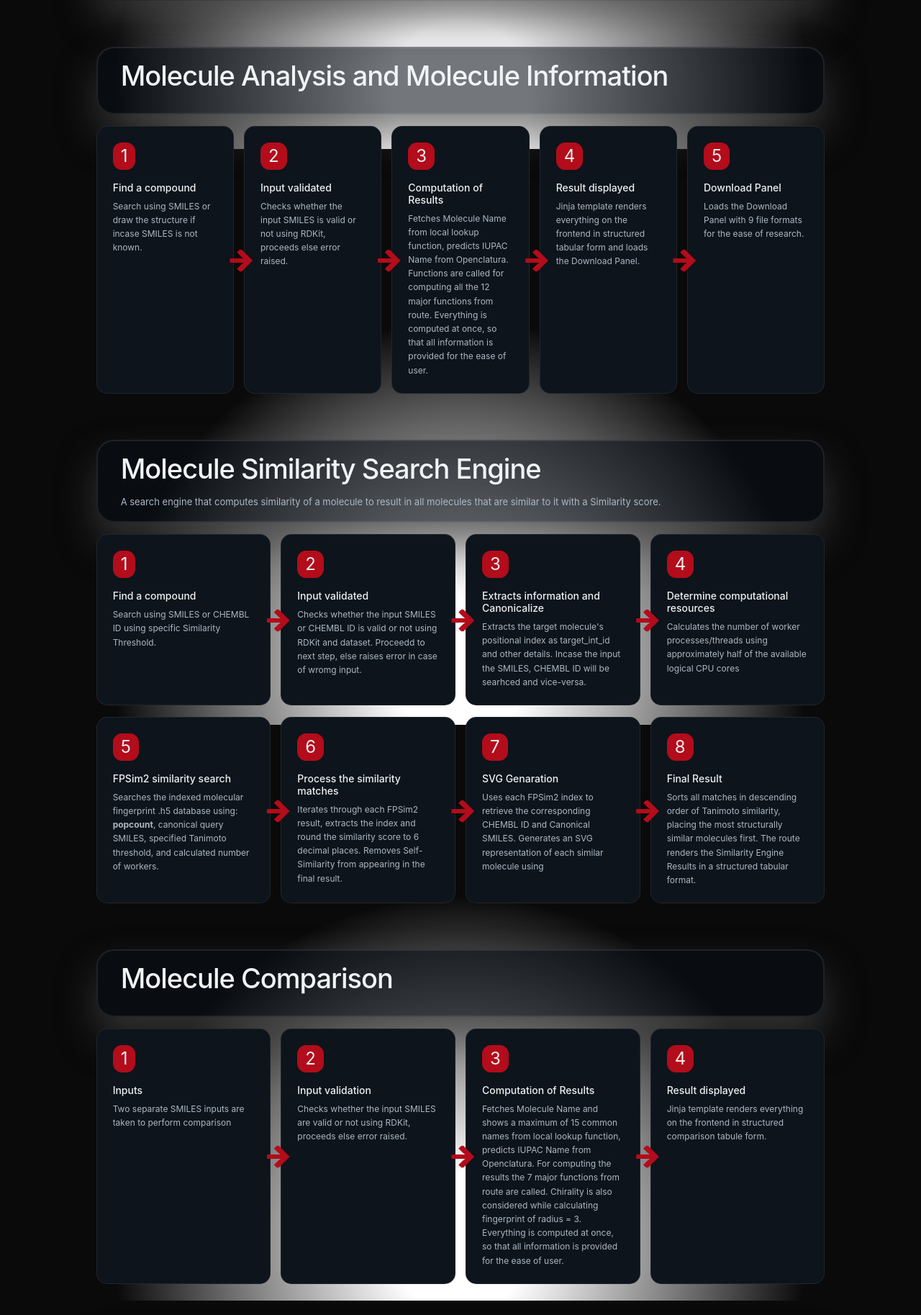
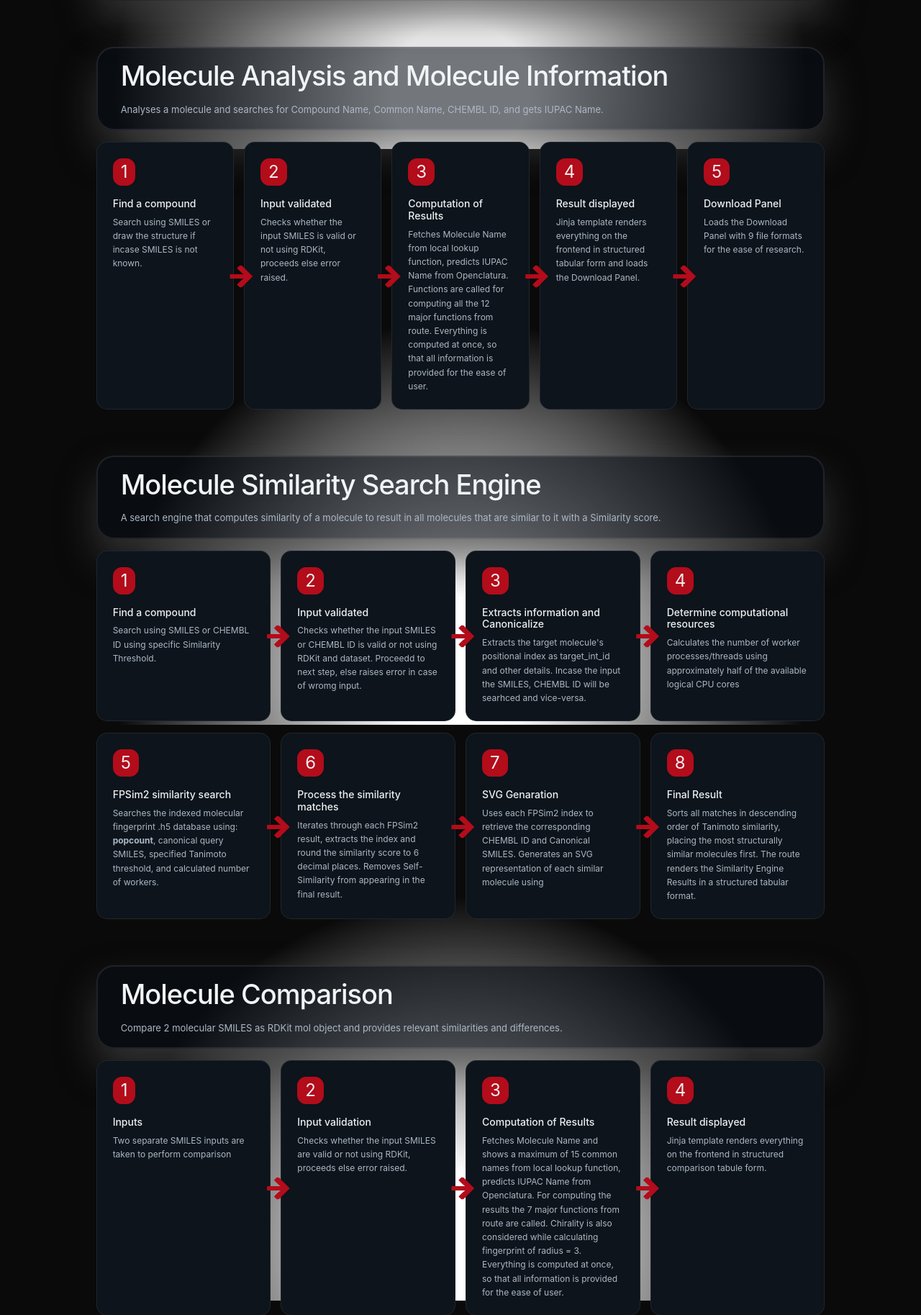
Before and after one commit to SakshamRaj1/ChemSmileAI, a Python web app: template templates/about.html in a window 1280 px wide. Shown: the part 2993-4820 px from the top of the page at 72% size. Run offline with Jinja, Linux system fonts and the light colour scheme; the template is opened without the code that fills it, so the values that code supplies are empty.

Commit message:
Update about.html

```diff
--- a/templates/about.html
+++ b/templates/about.html
@@ -1430,7 +1430,7 @@
         </h2>
 
         <p>
-
+            Analyses a molecule and searches for Compound Name, Common Name, CHEMBL ID, and gets IUPAC Name.
         </p>
 
     </div>
@@ -1623,7 +1623,7 @@
         </h2>
 
         <p>
-
+            Compare 2 molecular SMILES as RDKit mol object and provides relevant similarities and differences.
         </p>
 
     </div>
@@ -1687,7 +1687,7 @@
         </h2>
 
         <p>
-
+            Interactive Molecular Sketching feature and fetch SMILES of the drawn 2D structure.
         </p>
 
     </div>
@@ -1759,7 +1759,7 @@
         </h2>
 
         <p>
-
+            Deleting and Replacing a particular fragment feature to create another structure.
         </p>
 
     </div>
@@ -1841,7 +1841,7 @@
         </h2>
 
         <p>
-
+            Provides unique 2048 bits Morgan fingerprint for molecular identification.
         </p>
 
     </div>
@@ -1900,7 +1900,7 @@
         </h2>
 
         <p>
-
+            Calculates 4 types of descriptors for providing a wide range of properties for predicting behavior.
         </p>
 
     </div>
@@ -1950,7 +1950,7 @@
         </h2>
 
         <p>
-
+            Visual representation makes visualisation easy. 2D and 3D visuals provides this feature.
         </p>
 
     </div>
```
